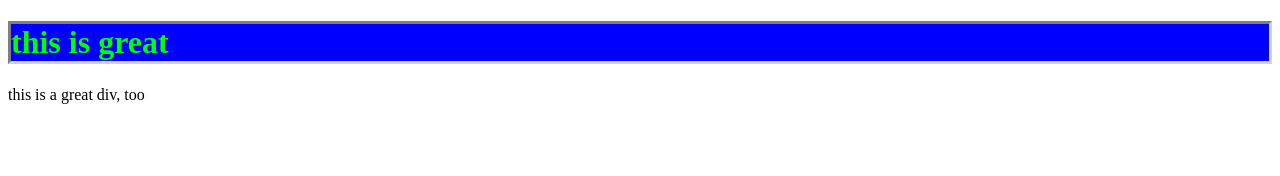
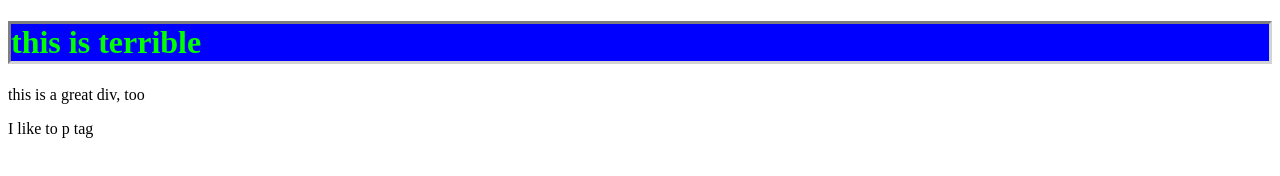
Before and after one commit to dpaschal-lf/918gitmerging, a plain HTML site: page index.html in a window 1280 px wide. Drawn offline with Linux system fonts and the light colour scheme.

Commit message:
added p tag and modified h1

```diff
--- a/index.html
+++ b/index.html
@@ -12,7 +12,8 @@
 	</style>
 </head>
 <body>
-	<h1>this is great</h1>
+	<h1>this is terrible</h1>
 	<div class="something">this is a great div, too</div>
+	<p>I like to p tag</p>
 </body>
 </html>
```
